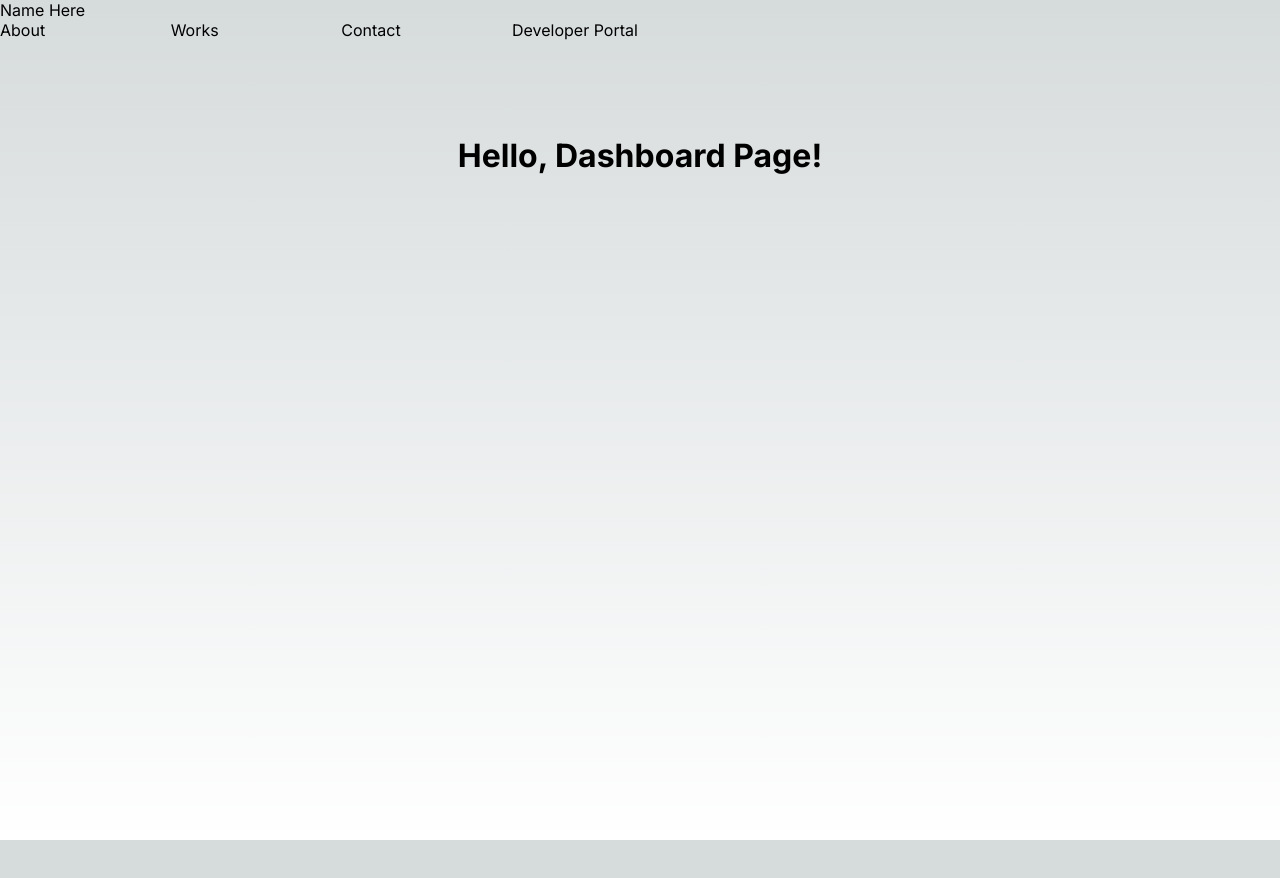
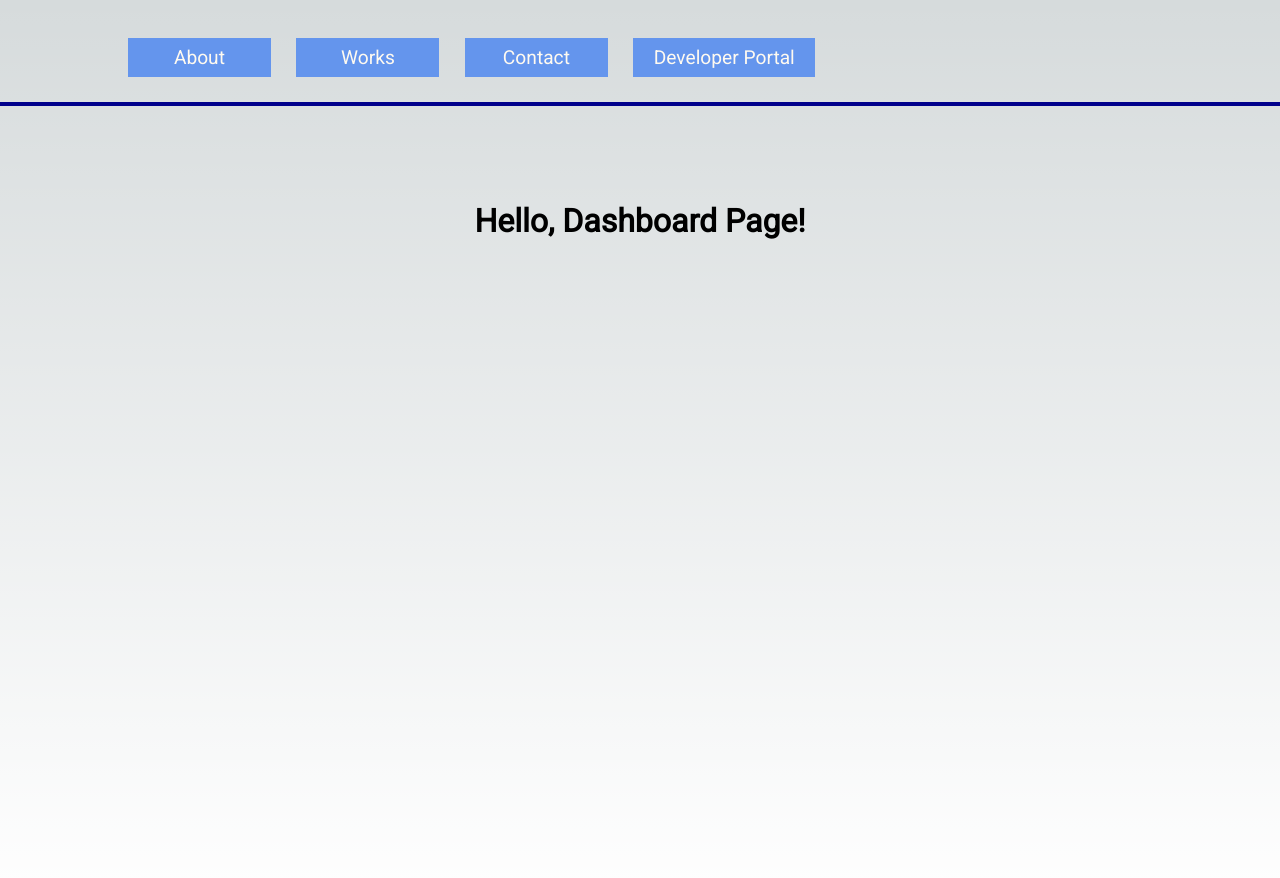
Before and after one commit to gleungkj/personal-website, a Next.js app: page / in a window 1280 px wide. Shown: the top 878 px of the page. Before the commit the page ends 840 px from the top, so only its background shows below. Built offline with nearby package versions, Linux system fonts and the light colour scheme.

Commit message:
CSS(src): add component designs

```diff
--- /dev/null
+++ b/src/app/layout.module.css
@@ -0,0 +1,5 @@
+.rootLayout {
+    display: flex;
+    flex-direction: column;
+    min-height: 100vh;
+}
--- a/src/app/layout.tsx
+++ b/src/app/layout.tsx
@@ -1,10 +1,11 @@
 import type { Metadata } from "next";
-import { Inter } from "next/font/google";
+import { Roboto } from "next/font/google";
 import "./globals.css";
 import { ClerkProvider } from "@clerk/nextjs";
 import { Header } from "@/components/Header";
+import styles from "./layout.module.css"
 
-const inter = Inter({ subsets: ["latin"] });
+const roboto = Roboto({ weight: "400", subsets: ['latin'] });
 
 export const metadata: Metadata = {
   title: "Create Next App",
@@ -19,9 +20,12 @@ export default function RootLayout({
   return (
     <ClerkProvider>
       <html lang="en">
-        <body className={inter.className}>
+        <body className={roboto.className}>
+          <div className={styles.rootLayout} >
+
           <Header />
           {children}
+          </div>
         </body>
       </html>
     </ClerkProvider>
--- a/src/app/page.module.css
+++ b/src/app/page.module.css
@@ -39,26 +39,7 @@
   font-family: var(--font-mono);
 }
 
-.grid {
-  display: grid;
-  grid-template-columns: repeat(6, minmax(16%, auto));
-  max-width: 100%;
-  width: var(--max-width);
-}
 
-.header {
-  display: flex;
-  flex-direction: row;
-  justify-content: space-between;
-  max-width: 100%;
-}
-
-.accountgrid {
-  display: grid;
-  grid-template-columns: repeat(2, minmax(10%, auto));
-  max-width: 20%;
-  width: var(--max-width);
-}
 
 .card {
   padding: 1rem 1.2rem;
--- /dev/null
+++ b/src/components/AddContentPanel.module.css
@@ -0,0 +1,4 @@
+.addContentPanel {
+    padding-top: 1vw;
+    padding-bottom: 1vw;
+}
--- a/src/components/AddContentPanel.tsx
+++ b/src/components/AddContentPanel.tsx
@@ -4,6 +4,7 @@ import { websitePageType } from "@/constants/websiteContents";
 import { useState } from "react";
 import { AddContentButton } from "./AddContentButton";
 import { AddContentForm } from "./AddContentForm";
+import styles from "./AddContentPanel.module.css"
 
 interface IAddContentPanelProps {
     pageType: websitePageType,
@@ -15,7 +16,7 @@ export const AddContentPanel = ({pageType, isAdmin}: IAddContentPanelProps) => {
     const [isAddContentPanelOpen, setIsAddContentPanelOpen] = useState(false)
 
     return (
-        <div>
+        <div className={styles.addContentPanel}>
             <AddContentButton setPanelOpen={setIsAddContentPanelOpen} isOpen={isAddContentPanelOpen} />
             {isAddContentPanelOpen && <AddContentForm pageType={pageType} isAdmin={isAdmin}/>}
         </div>
--- /dev/null
+++ b/src/components/Header.module.css
@@ -0,0 +1,60 @@
+
+.grid {
+    display: grid;
+    grid-template-columns: repeat(6, minmax(10%, auto));
+    max-width: 100%;
+    width: var(--max-width);
+    text-align: center;
+    column-gap: 2vw;
+    align-items: center;
+  }
+
+.link {
+    display: flex;
+    height: 3vw;
+    background-color: cornflowerblue;
+    justify-content: center;
+    text-align: center;
+    align-items: center;
+    color:floralwhite;
+}
+
+.link:hover {
+    background-color:blueviolet;
+    animation: slideInFromBottom;
+    animation-duration: 2s;
+    transition-timing-function: ease-in;
+}
+
+.header {
+    display: flex;
+    flex-direction: row;
+    justify-content: space-between;
+    max-width: 100%;
+    padding-left: 10%;
+    padding-right: 10%;
+    padding-top: 3vw;
+    padding-bottom: 2vw;
+    font-size: 1.5vw;
+    border-bottom: 0.5vh solid;
+    border-color: darkblue;
+}
+
+.account {
+    display: flex;
+    flex-direction: row;
+    height: 3vw;
+    justify-content: center;
+    text-align: center;
+    align-items: center;
+  }
+
+@keyframes slideInFromBottom {
+    from {
+        opacity: 0;
+    }
+    to {
+        opacity: 1;
+
+    }
+}
--- a/src/components/Header.tsx
+++ b/src/components/Header.tsx
@@ -1,24 +1,21 @@
 import Link from "next/link";
-import styles from "../app/page.module.css";
+import styles from "./Header.module.css";
 import Head from "next/head";
 import { OrganizationSwitcher, UserButton } from "@clerk/nextjs";
 
 export const Header = (): JSX.Element => {
   return (
-    <div>
-      Name Here
       <div className={styles.header}>
         <div className={styles.grid}>
-        <Link href="/about">About</Link>
-        <Link href="/works">Works</Link>
-        <Link href="/contact">Contact</Link>
-        <Link href="/developer">Developer Portal</Link>
+            <Link href="/about" className={styles.link}>About</Link>
+            <Link href="/works" className={styles.link}>Works</Link>
+            <Link href="/contact" className={styles.link}>Contact</Link>
+            <Link href="/developer" className={styles.link}>Developer Portal</Link>
         </div>
-        <div className={styles.accountgrid}>
-        <OrganizationSwitcher />
-        <UserButton />
+        <div className={styles.account}>
+          <OrganizationSwitcher/>
+          <UserButton />
         </div>
       </div>
-    </div>
   );
 };
```
Also changed, not shown: src/components/PageTable.module.css (+6 -2 lines).
